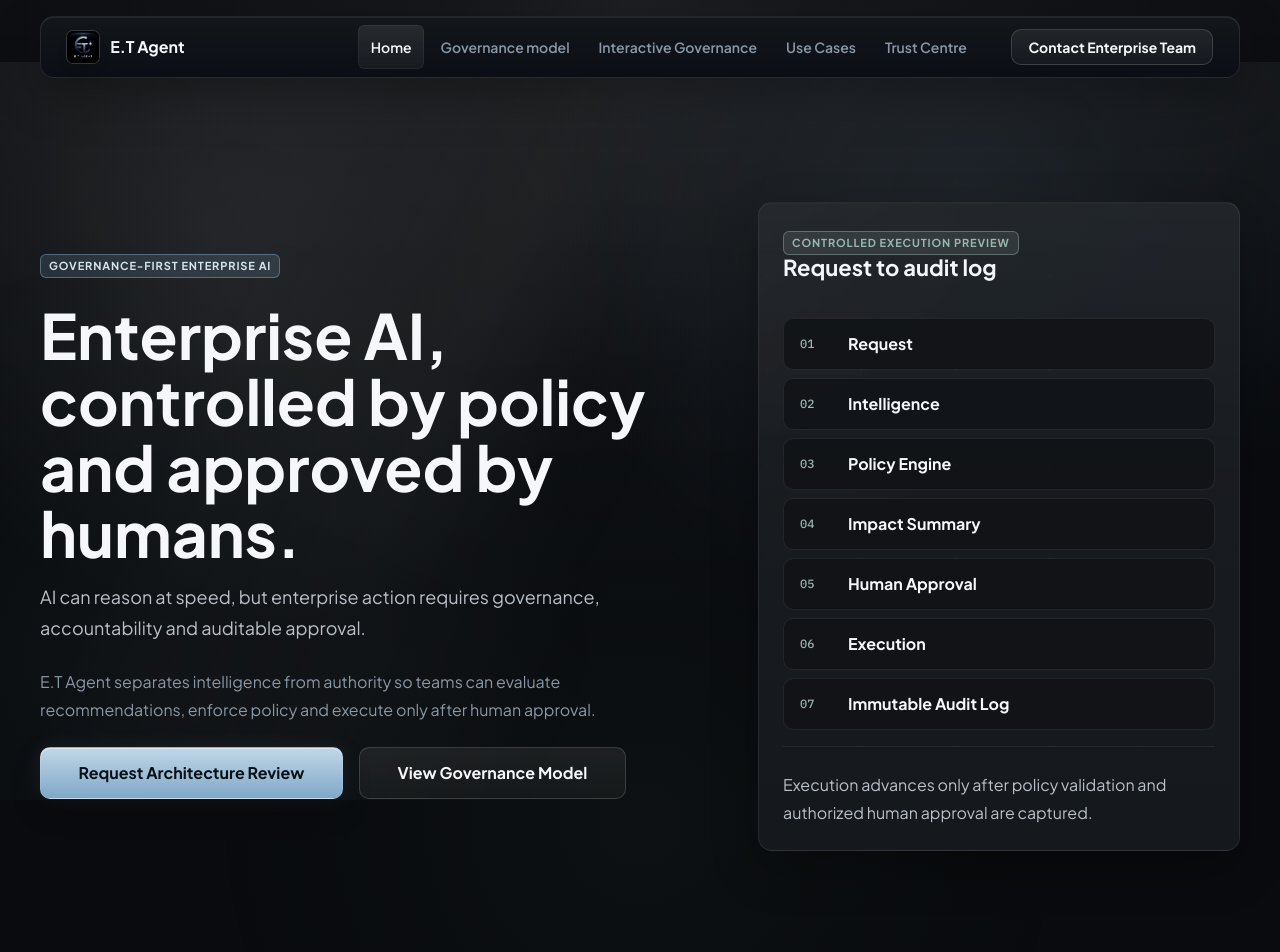
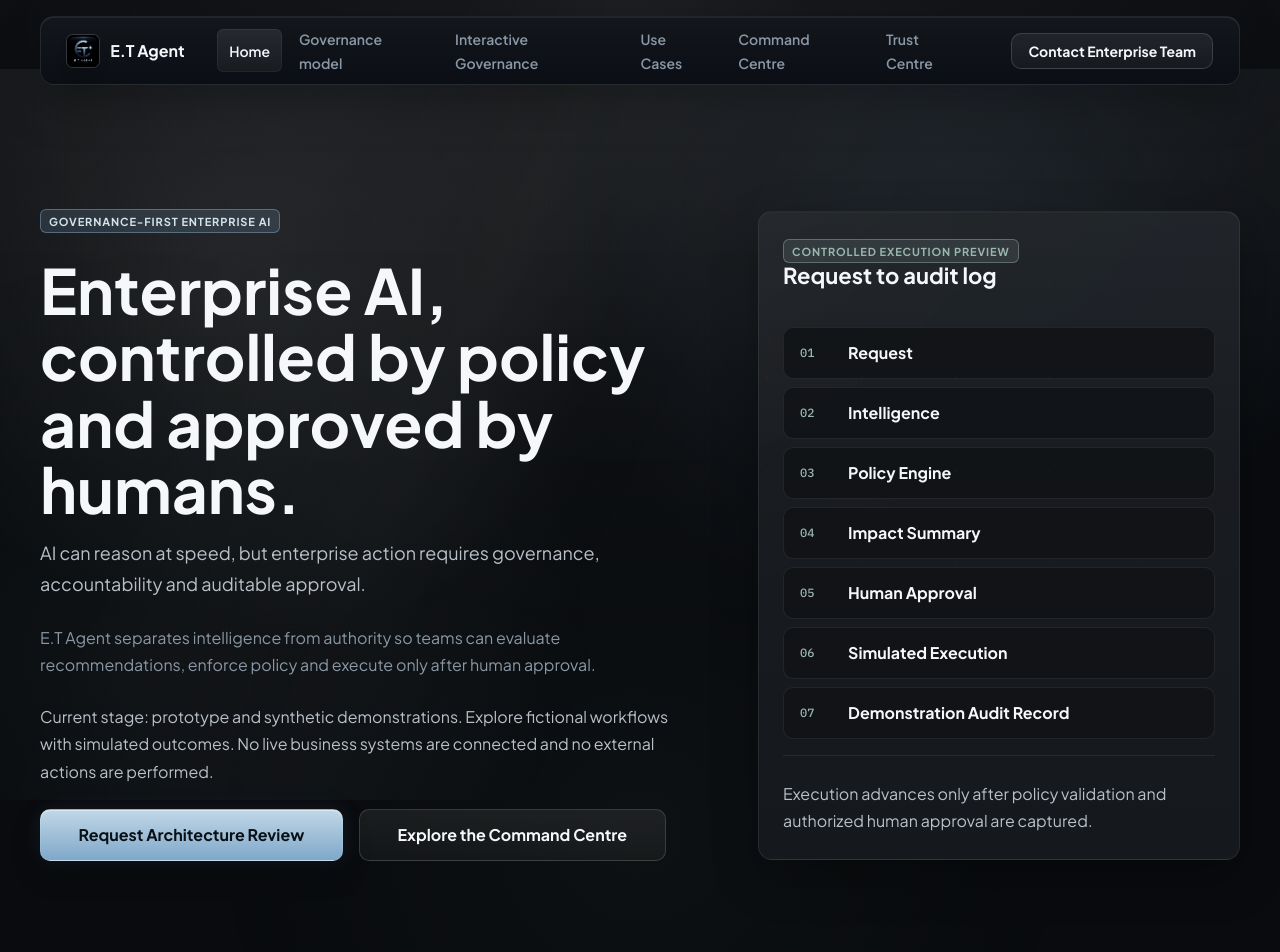
Before and after one commit to ermyg1/etagent-website, a React (Vite) app: page / in a window 1280 px wide. Shown: the top 952 px of the page. Built offline with nearby package versions, Linux system fonts and the light colour scheme.

Commit message:
fix: improve website accuracy contact and navigation

```diff
--- a/index.html
+++ b/index.html
@@ -4,7 +4,11 @@
     <meta charset="UTF-8" />
     <link rel="icon" type="image/jpeg" href="/src/assets/images/et-agent-logo.jpg" />
     <meta name="viewport" content="width=device-width, initial-scale=1.0" />
-    <title>E.T Agent</title>
+    <title>E.T Agent | Governance-First Enterprise AI</title>
+    <meta
+      name="description"
+      content="Explore E.T Agent's governance-first approach to enterprise AI through synthetic demonstrations of policy checks, human review and decision evidence."
+    />
   </head>
   <body>
     <div id="root"></div>
--- a/src/App.tsx
+++ b/src/App.tsx
@@ -1,4 +1,5 @@
 import './App.css'
+import { useEffect } from 'react'
 import {
   Brain,
   Building2,
@@ -37,14 +38,72 @@ import { CommandCentreDemoPage } from './features/command-centre-demo'
 import { UseCasesPage } from './features/use-cases'
 import { scrollToSection } from './utils/scroll'
 
+const pageMetadata: Record<string, { title: string; description: string }> = {
+  '/': {
+    title: 'E.T Agent | Governance-First Enterprise AI',
+    description:
+      "Explore E.T Agent's governance-first approach to enterprise AI through synthetic demonstrations of policy checks, human review and decision evidence.",
+  },
+  '/product': {
+    title: 'Platform | E.T Agent',
+    description:
+      'Explore the E.T Agent platform concept, governance principles and proposed workspaces for human-approved enterprise AI.',
+  },
+  '/trust': {
+    title: 'Trust Centre | E.T Agent',
+    description:
+      'Review E.T Agent governance principles, security design, AI boundaries and enterprise readiness plans.',
+  },
+  '/use-cases': {
+    title: 'Use Cases | E.T Agent',
+    description:
+      'Explore fictional enterprise workflows that demonstrate policy checks, human review and decision evidence with synthetic data.',
+  },
+  '/governance-demo': {
+    title: 'Interactive Governance Demo | E.T Agent',
+    description:
+      'Follow a synthetic governance walkthrough from request and policy evaluation to human approval, simulated execution and decision evidence.',
+  },
+  '/demo/command-centre': {
+    title: 'Command Centre Demo | E.T Agent',
+    description:
+      'Explore a synthetic Command Centre demonstration of governed workflow review using fictional cases, with no external actions.',
+  },
+  '/demo/delivery-exception-review': {
+    title: 'Delivery Exception Demo | E.T Agent',
+    description:
+      'Review a fictional delivery exception using synthetic evidence, policy checks and human review, with no live delivery actions.',
+  },
+  '/demo/fraud-reimbursement-review': {
+    title: 'Fraud Reimbursement Demo | E.T Agent',
+    description:
+      'Explore a fictional fraud reimbursement review using synthetic case evidence and human decision controls, with no banking actions.',
+  },
+  '/privacy-policy': {
+    title: 'Privacy Policy | E.T Agent',
+    description:
+      'Read the E.T Agent website privacy policy for information submitted through the website and early enterprise evaluation channels.',
+  },
+  '/terms-of-use': {
+    title: 'Terms of Use | E.T Agent',
+    description:
+      'Read the terms governing access to and use of the E.T Agent website for information and enterprise evaluation.',
+  },
+}
+
+const notFoundMetadata = {
+  title: 'Page Not Found | E.T Agent',
+  description: 'This page is not available. Return to the E.T Agent homepage or explore the documentation overview.',
+}
+
 const workflowPreview = [
   'Request',
   'Intelligence',
   'Policy Engine',
   'Impact Summary',
   'Human Approval',
-  'Execution',
-  'Immutable Audit Log',
+  'Simulated Execution',
+  'Demonstration Audit Record',
 ]
 
 const enterpriseTrustPrinciples = [
@@ -1151,6 +1210,11 @@ function TrustCentrePage() {
           <h2 className="type-heading-2" id="documentation-hub-title">
             Enterprise documentation areas.
           </h2>
+          <p className="type-body-large">
+            Public documentation is being prepared. Email{' '}
+            <a href="mailto:ermias@etagent.io">ermias@etagent.io</a> to discuss
+            which materials can be shared for an evaluation.
+          </p>
         </Stack>
         <div className="trust-documentation__grid">
           {documentationHub.map((item) => (
@@ -1160,10 +1224,7 @@ function TrustCentrePage() {
                 <h3 className="type-heading-4">{item.title}</h3>
               </div>
               <div className="trust-doc-link__meta">
-                <StatusBadge state={item.status} />
-                <span aria-hidden="true" className="trust-doc-link__arrow">
-                  →
-                </span>
+                <p className="type-body">Public document not published</p>
               </div>
             </Card>
           ))}
@@ -1527,6 +1588,15 @@ function ProductPage() {
 }
 
 function App() {
+  const pathname = window.location.pathname
+
+  useEffect(() => {
+    const metadata = pageMetadata[pathname] ?? notFoundMetadata
+    document.title = metadata.title
+    document.querySelector<HTMLMetaElement>('meta[name="description"]')
+      ?.setAttribute('content', metadata.description)
+  }, [pathname])
+
   if (window.location.pathname === '/trust') {
     return <TrustCentrePage />
   }
@@ -1592,17 +1662,21 @@ function App() {
               E.T Agent separates intelligence from authority so teams can evaluate
               recommendations, enforce policy and execute only after human approval.
             </p>
+            <p className="type-body">
+              Current stage: prototype and synthetic demonstrations. Explore
+              fictional workflows with simulated outcomes. No live business systems
+              are connected and no external actions are performed.
+            </p>
             <div className="homepage-hero__actions" aria-label="Hero calls to action">
               <Button onClick={() => scrollToSection('contact')} size="lg">
                 Request Architecture Review
               </Button>
-              <Button
-                onClick={() => scrollToSection('governance-model')}
-                size="lg"
-                variant="outline"
+              <a
+                className="ui-button ui-button--outline ui-button--lg"
+                href="/demo/command-centre"
               >
-                View Governance Model
-              </Button>
+                <span>Explore the Command Centre</span>
+              </a>
             </div>
           </Stack>
 
@@ -2211,8 +2285,9 @@ function App() {
             Enterprise evaluation starts with clear documentation.
           </h2>
           <p className="type-body-large">
-            Architecture, governance, security and audit materials are organised
-            for technical review, procurement and assurance teams.
+            Public documentation is being prepared. Email{' '}
+            <a href="mailto:ermias@etagent.io">ermias@etagent.io</a> to discuss
+            which materials can be shared for an evaluation.
           </p>
         </Stack>
         <div className="trust-documentation__grid">
@@ -2223,10 +2298,7 @@ function App() {
                 <h3 className="type-heading-4">{item.title}</h3>
               </div>
               <div className="trust-doc-link__meta">
-                <StatusBadge state={item.status} />
-                <span aria-hidden="true" className="trust-doc-link__arrow">
-                  →
-                </span>
+                <p className="type-body">Public document not published</p>
               </div>
             </Card>
           ))}
@@ -2257,11 +2329,21 @@ function App() {
               <div className="enterprise-contact-card" key={route.title}>
                 <h3 className="type-heading-4">{route.title}</h3>
                 <p className="type-body">{route.body}</p>
+                {route.title === 'Business Email' && (
+                  <p className="type-body">
+                    <a href="mailto:ermias@etagent.io">ermias@etagent.io</a>
+                  </p>
+                )}
               </div>
             ))}
           </div>
           <div className="product-cta__actions" aria-label="Homepage contact actions">
-            <Button size="lg">Request Architecture Review</Button>
+            <a
+              className="ui-button ui-button--primary ui-button--lg"
+              href="mailto:ermias@etagent.io?subject=E.T%20Agent%20architecture%20review"
+            >
+              <span>Request Architecture Review</span>
+            </a>
             <Button
               onClick={() => window.location.assign('/trust')}
               size="lg"
--- a/src/components/Navigation.tsx
+++ b/src/components/Navigation.tsx
@@ -9,6 +9,7 @@ const navItems = [
   { href: '/#governance-model', label: 'Governance model' },
   { href: '/governance-demo', label: 'Interactive Governance' },
   { href: '/use-cases', label: 'Use Cases' },
+  { href: '/demo/command-centre', label: 'Command Centre' },
   { href: '/trust', label: 'Trust Centre' },
 ]
 
@@ -23,7 +24,7 @@ export function Navigation() {
       return undefined
     }
 
-    const mobileQuery = window.matchMedia('(max-width: 767px)')
+    const mobileQuery = window.matchMedia('(max-width: 900px)')
     const scrollPosition = window.scrollY
     const { body, documentElement } = document
     const previousBodyStyles = {
```
Also changed, not shown: 2 other files (tests, documents, lock files or other folders).
